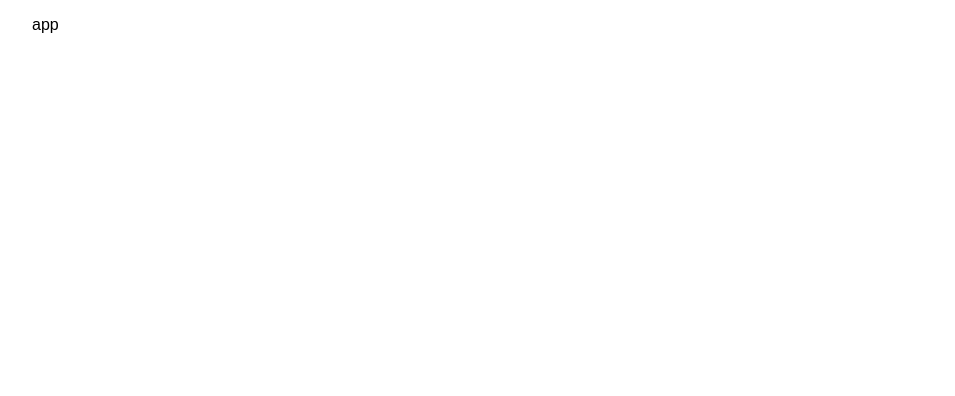
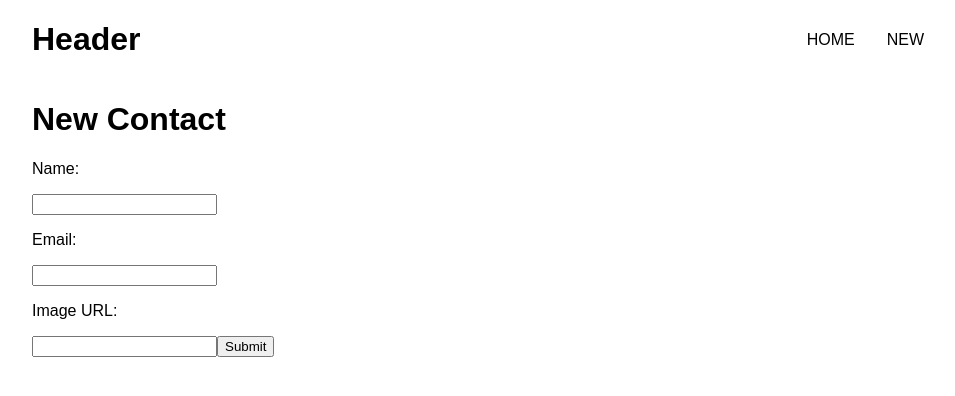
Before and after one commit to ga-wdi-exercises/checkpoint-react, a React (Create React App) app: page /new-contact in a window 1280 px wide. Shown: the top 396 px of the page, without its empty margins (158-1113 px from the left). Built offline with nearby package versions, Linux system fonts and the light colour scheme.

Commit message:
turn in checkpoint

```diff
--- a/src/components/App/App.js
+++ b/src/components/App/App.js
@@ -1,11 +1,47 @@
 import React, { Component } from 'react';
+import { Switch, Route } from 'react-router-dom';
+import Header from '../Header/Header.js';
+import ContactList from '../ContactList/ContactList.js';
+import NewContact from '../NewContact/NewContact.js';
 
 class App extends Component {
-  render() {
-    return <div className="App">
-        <p>app</p>
-      </div>;
-  }
+	constructor(props) {
+		super(props);
+		this.state = {
+			contacts: props.contacts
+		};
+		this.addContact = this.addContact.bind(this);
+	}
+
+	addContact(input) {
+		let newContacts = this.state.contacts.concat([ input ]);
+		console.log(newContacts);
+		this.setState({ contacts: newContacts });
+	}
+
+	render() {
+		return (
+			<div className="App">
+				<Header />
+				<Switch>
+					<Route
+						exact
+						path="/"
+						render={() => {
+							return <ContactList {...this.state} />;
+						}}
+					/>
+					<Route
+						exact
+						path="/new-contact"
+						render={() => {
+							return <NewContact addContact={this.addContact} />;
+						}}
+					/>
+				</Switch>
+			</div>
+		);
+	}
 }
 
 export default App;
--- /dev/null
+++ b/src/components/Contact/Contact.js
@@ -0,0 +1,20 @@
+import React, { Component } from 'react';
+
+class Contact extends Component {
+	constructor(props) {
+		super(props);
+		console.log(this.props);
+	}
+
+	render() {
+		return (
+			<div className="contact">
+				<img src={`${this.props.contact.profile_picture}`} alt={`${this.props.contact.name}`} />
+				<h3>{this.props.contact.name}</h3>
+				<h4>{this.props.contact.email}</h4>
+			</div>
+		);
+	}
+}
+
+export default Contact;
--- /dev/null
+++ b/src/components/ContactList/ContactList.js
@@ -0,0 +1,18 @@
+import React, { Component } from 'react';
+import Contact from '../Contact/Contact.js';
+
+class ContactList extends Component {
+	constructor(props) {
+		super(props);
+		console.log(this.props);
+	}
+
+	render() {
+		let allContacts = this.props.contacts.map((contact, i) => {
+			return <Contact contact={contact} key={i} />;
+		});
+		return <div className="contact-list">{allContacts}</div>;
+	}
+}
+
+export default ContactList;
--- /dev/null
+++ b/src/components/Header/Header.js
@@ -0,0 +1,25 @@
+import React, { Component } from 'react';
+import { Link } from 'react-router-dom';
+
+class Header extends Component {
+	constructor(props) {
+		super(props);
+		console.log(this.props);
+	}
+
+	render() {
+		return (
+			<div>
+				<header>
+					<h1>Header</h1>
+					<nav>
+						<Link to="/">Home</Link>
+						<Link to="/new-contact">New</Link>
+					</nav>
+				</header>
+			</div>
+		);
+	}
+}
+
+export default Header;
--- /dev/null
+++ b/src/components/NewContact/NewContact.js
@@ -0,0 +1,45 @@
+import React, { Component } from 'react';
+
+class NewContact extends Component {
+	constructor(props) {
+		super(props);
+		this.state = {
+			name: '',
+			email: '',
+			profile_picture: ''
+		};
+		this.handleSubmit = this.handleSubmit.bind(this);
+		this.handleChange = this.handleChange.bind(this);
+	}
+
+	handleSubmit(evt) {
+		evt.preventDefault();
+		this.props.addContact(this.state);
+	}
+
+	handleChange(evt) {
+		let target = evt.target;
+		let name = target.name;
+		let value = target.value;
+		this.setState({ [name]: value });
+	}
+
+	render() {
+		return (
+			<div>
+				<h1>New Contact</h1>
+				<form onSubmit={this.handleSubmit}>
+					<p>Name:</p>
+					<input type="text" name="name" />
+					<p>Email:</p>
+					<input type="text" name="email" />
+					<p>Image URL:</p>
+					<input type="text" name="profile_picture" />
+					<input type="submit" />
+				</form>
+			</div>
+		);
+	}
+}
+
+export default NewContact;
--- a/src/contacts.json
+++ b/src/contacts.json
@@ -3,53 +3,70 @@
 		"name": "Bugs Bunny",
 		"email": "bugs@gmail.com",
 		"profile_picture": "https://upload.wikimedia.org/wikipedia/en/1/17/Bugs_Bunny.svg"
-  }, {
+	},
+	{
 		"name": "Daffy Duck",
 		"email": "daffy@gmail.com",
 		"profile_picture": "https://upload.wikimedia.org/wikipedia/en/f/f4/Daffy_Duck.svg"
-  }, {
+	},
+	{
 		"name": "Porky Pig",
 		"email": "porky@gmail.com",
 		"profile_picture": "https://upload.wikimedia.org/wikipedia/en/8/88/Porky_Pig.svg"
-  }, {
+	},
+	{
 		"name": "Elmer Fudd",
 		"email": "fudd@gmail.com",
 		"profile_picture": "https://upload.wikimedia.org/wikipedia/en/6/66/ElmerFudd.gif"
-  }, {
+	},
+	{
 		"name": "Sylvester J. Pussycat Sr.",
 		"email": "sylvester@gmail.com",
 		"profile_picture": "https://upload.wikimedia.org/wikipedia/en/8/82/Sylvester_the_Cat.svg"
-  }, {
+	},
+	{
 		"name": "Yosemite Sam",
 		"email": "yosemite@gmail.com",
 		"profile_picture": "https://upload.wikimedia.org/wikipedia/en/2/2d/Yosemite_Sam.svg"
-  }, {
+	},
+	{
 		"name": "Foghorn Leghorn",
 		"email": "foghorn@gmail.com",
 		"profile_picture": "https://upload.wikimedia.org/wikipedia/en/a/a0/Foghorn_Leghorn.png"
-  }, {
+	},
+	{
 		"name": "Marvin the Martian",
 		"email": "marvin@gmail.com",
 		"profile_picture": "https://upload.wikimedia.org/wikipedia/en/d/d5/Marvin_the_Martian.svg"
-  }, {
+	},
+	{
 		"name": "Pepé Le Pew",
 		"email": "lepew@gmail.com",
 		"profile_picture": "https://upload.wikimedia.org/wikipedia/en/9/9a/Pep%C3%A9_Le_Pew.svg"
-  }, {
+	},
+	{
 		"name": "Speedy Gonzales",
 		"email": "speedy@gmail.com",
 		"profile_picture": "https://upload.wikimedia.org/wikipedia/en/f/fe/Speedy_Gonzales.svg"
-  }, {
+	},
+	{
 		"name": "Tasmanian Devil",
 		"email": "tasmanian@gmail.com",
 		"profile_picture": "https://upload.wikimedia.org/wikipedia/en/c/c4/Taz-Looney_Tunes.svg"
-  }, {
+	},
+	{
 		"name": "Road Runnery",
 		"email": "runner@gmail.com",
 		"profile_picture": "https://upload.wikimedia.org/wikipedia/en/e/ee/Roadrunner_looney_tunes.png"
-  }, {
+	},
+	{
 		"name": "Wile E. Coyote",
 		"email": "wile_e@acme.com",
 		"profile_picture": "https://upload.wikimedia.org/wikipedia/en/3/3c/Wile_E._Coyote.svg"
+	},
+	{
+		"name": "Tweety",
+		"email": "tweety@gmail.com",
+		"profile_picture": "https://upload.wikimedia.org/wikipedia/en/0/02/Tweety.svg"
 	}
 ]
--- a/src/index.js
+++ b/src/index.js
@@ -1,8 +1,13 @@
 import React from 'react';
 import ReactDOM from 'react-dom';
+import { BrowserRouter } from 'react-router-dom';
 import './styles/index.css';
 import App from './components/App/App';
+import contacts from './contacts.json';
 
-import contacts from "./contacts.json";
-
-ReactDOM.render(<App />, document.getElementById('root'));
+ReactDOM.render(
+	<BrowserRouter>
+		<App contacts={contacts} />
+	</BrowserRouter>,
+	document.getElementById('root')
+);
```
Also changed, not shown: 1 other file (tests, documents, lock files or other folders). Lines whose indentation alone changed are shown as unchanged.
